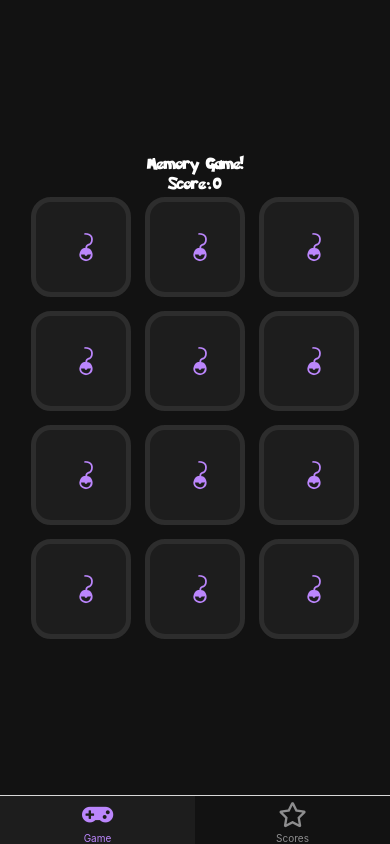
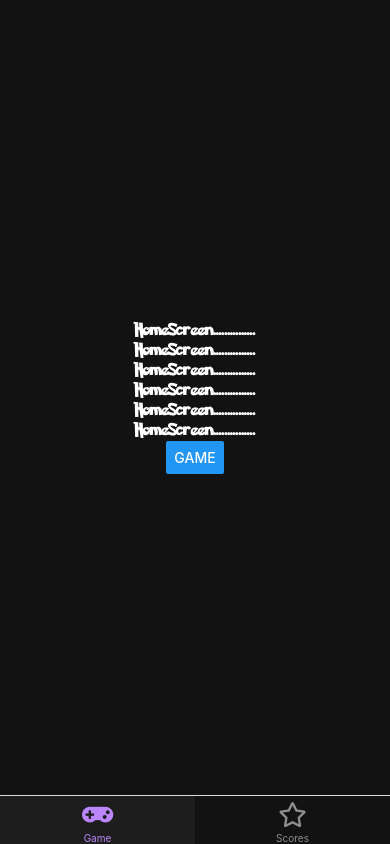
Before and after one commit to MrPerales/memoryGame, a React Native app: screen /HomeNavigation in a window 390 px wide. Built offline with nearby package versions, Linux system fonts and the light colour scheme.

Commit message:
refactor: was changed home page to Game page and added stackNavigation

```diff
--- /dev/null
+++ b/src/navigation/HomeNavigation.js
@@ -0,0 +1,14 @@
+import React from "react";
+import { createNativeStackNavigator } from "@react-navigation/native-stack";
+import HomeScreen from "../screen/HomeScreen";
+import Game from "../screen/Game";
+
+const Stack = createNativeStackNavigator();
+export default function HomeNavigation() {
+  return (
+    <Stack.Navigator screenOptions={{ headerShown: false }}>
+      <Stack.Screen name="Home" component={HomeScreen} />
+      <Stack.Screen name="Game" component={Game} />
+    </Stack.Navigator>
+  );
+}
--- a/src/navigation/NavigationTab.js
+++ b/src/navigation/NavigationTab.js
@@ -1,8 +1,8 @@
 import React from "react";
 import { createBottomTabNavigator } from "@react-navigation/bottom-tabs";
 import Icon from "react-native-vector-icons/FontAwesome5";
-import HomeScreen from "../screen/HomeScreen";
 import ScoreScreen from "../screen/ScoreScreen";
+import HomeNavigation from "./HomeNavigation";
 
 const Tab = createBottomTabNavigator();
 
@@ -20,14 +20,14 @@ export default function NavigationTab() {
       }}
     >
       <Tab.Screen
-        name="Home"
+        name="HomeNavigation"
         options={{
           tabBarLabel: "Game",
           tabBarIcon: ({ color, size }) => (
             <Icon name="gamepad" color={color} size={size} />
           ),
         }}
-        component={HomeScreen}
+        component={HomeNavigation}
       />
       <Tab.Screen
         name="Score"
--- /dev/null
+++ b/src/screen/Game.js
@@ -0,0 +1,137 @@
+import { View, Text, StyleSheet, Modal, Alert, Animated } from "react-native";
+import { useState, useEffect, useRef } from "react";
+import React from "react";
+import MemoryCard from "../components/MemoryCard";
+import randomCards from "../utils/cards";
+import shuffle from "../utils/shuffle";
+import ModalWin from "../components/ModalWin";
+import useStateContext from "../hooks/useStateContext";
+import { addScoreOnStorage } from "../utils/storage";
+
+export default function Game() {
+  // cards
+  const cards = randomCards();
+  const [board, setBoard] = useState(() => shuffle([...cards, ...cards]));
+  const [selectedCard, setSelectedCard] = useState([]);
+  const [matchedCards, setMatchedCards] = useState([]);
+  const { score, points, name } = useStateContext();
+
+  const handleTapCard = (index) => {
+    if (selectedCard.length >= 2 || selectedCard.includes(index)) return;
+    setSelectedCard([...selectedCard, index]);
+  };
+  // const didPlayerWin = () => matchedCards.length === board.length;
+  const didPlayerWin = matchedCards.length === board.length ? true : false;
+  const resetGame = () => {
+    addScoreOnStorage(name, score);
+    setBoard(() => shuffle([...cards, ...cards]));
+    setSelectedCard([]);
+    setMatchedCards([]);
+    points(0);
+  };
+  useEffect(() => {
+    if (selectedCard.length < 2) return;
+    //if card is same add a matchedCards and clean selectedCard
+    if (board[selectedCard[0]] === board[selectedCard[1]]) {
+      setMatchedCards([...matchedCards, ...selectedCard]);
+      setSelectedCard([]);
+      points(score + 10);
+    } else {
+      setTimeout(() => {
+        setSelectedCard([]);
+        // wrong card :(
+        if (score > 0) {
+          points(score - 2);
+        }
+      }, 1000);
+    }
+  }, [selectedCard]);
+
+  // animated
+  const flipAnimation = useRef(new Animated.Value(0)).current;
+
+  useEffect(() => {
+    Animated.timing(flipAnimation, {
+      toValue: 180,
+      duration: 2000,
+      useNativeDriver: true,
+    }).start();
+  }, [flipAnimation]); ///
+  return (
+    <View style={styles.container}>
+      <Text style={styles.title}>
+        {didPlayerWin ? "Congratulation" : "Memory Game!"}
+      </Text>
+      <Text style={styles.score}>Score:{score}</Text>
+      <View style={styles.board}>
+        {board.map((card, index) => {
+          const isTurnedOver =
+            selectedCard.includes(index) || matchedCards.includes(index);
+          return (
+            <Animated.View
+              key={index}
+              style={{
+                transform: [
+                  {
+                    rotateY: flipAnimation.interpolate({
+                      inputRange: [0, 180],
+                      outputRange: ["0deg", "360deg"],
+                    }),
+                  },
+                ],
+              }}
+            >
+              <MemoryCard
+                isTurnedOver={isTurnedOver}
+                onPress={() => handleTapCard(index)}
+                key={index}
+                card={card}
+              />
+            </Animated.View>
+          );
+        })}
+      </View>
+      {/*if you Win open modal */}
+      <Modal
+        animationType="fade"
+        transparent={true}
+        visible={didPlayerWin}
+        onRequestClose={() => {
+          Alert.alert("Modal has been closed");
+        }}
+      >
+        <View style={styles.modalView}>
+          <ModalWin resetGame={resetGame} />
+        </View>
+      </Modal>
+    </View>
+  );
+}
+const styles = StyleSheet.create({
+  container: {
+    flex: 1,
+    backgroundColor: "#121212",
+    alignItems: "center",
+    justifyContent: "center",
+  },
+  title: {
+    color: "#ffffff",
+    fontFamily: "pokemonSolidNormal",
+  },
+  score: {
+    fontFamily: "pokemonSolidNormal",
+    color: "#fff",
+  },
+  board: {
+    flexDirection: "row",
+    flexWrap: "wrap",
+    gap: 10,
+    justifyContent: "center",
+  },
+  // modal styles
+  modalView: {
+    flex: 1,
+    justifyContent: "center",
+    alignItems: "center",
+  },
+});
--- a/src/screen/HomeScreen.js
+++ b/src/screen/HomeScreen.js
@@ -1,110 +1,20 @@
-import { View, Text, StyleSheet, Modal, Alert, Animated } from "react-native";
-import { useEffect, useRef, useState } from "react";
+import { View, Text, StyleSheet, Button } from "react-native";
 import React from "react";
-import MemoryCard from "../components/MemoryCard";
-import randomCards from "../utils/cards";
-import shuffle from "../utils/shuffle";
-import ModalWin from "../components/ModalWin";
-import useStateContext from "../hooks/useStateContext";
-import { addScoreOnStorage } from "../utils/storage";
 
-export default function HomeScreen() {
-  // cards
-  const cards = randomCards();
-  const [board, setBoard] = useState(() => shuffle([...cards, ...cards]));
-  const [selectedCard, setSelectedCard] = useState([]);
-  const [matchedCards, setMatchedCards] = useState([]);
-  const { score, points, name } = useStateContext();
-
-  const handleTapCard = (index) => {
-    if (selectedCard.length >= 2 || selectedCard.includes(index)) return;
-    setSelectedCard([...selectedCard, index]);
+export default function HomeScreen(props) {
+  const { navigation } = props;
+  const getToGame = () => {
+    navigation.navigate("Game");
   };
-  // const didPlayerWin = () => matchedCards.length === board.length;
-  const didPlayerWin = matchedCards.length === board.length ? true : false;
-  const resetGame = () => {
-    addScoreOnStorage(name, score);
-    setBoard(() => shuffle([...cards, ...cards]));
-    setSelectedCard([]);
-    setMatchedCards([]);
-    points(0);
-  };
-  useEffect(() => {
-    if (selectedCard.length < 2) return;
-    //if card is same add a matchedCards and clean selectedCard
-    if (board[selectedCard[0]] === board[selectedCard[1]]) {
-      setMatchedCards([...matchedCards, ...selectedCard]);
-      setSelectedCard([]);
-      points(score + 10);
-    } else {
-      setTimeout(() => {
-        setSelectedCard([]);
-        // wrong card :(
-        if (score > 0) {
-          points(score - 2);
-        }
-      }, 1000);
-    }
-  }, [selectedCard]);
-
-  // animated
-  const flipAnimation = useRef(new Animated.Value(0)).current;
-
-  useEffect(() => {
-    Animated.timing(flipAnimation, {
-      toValue: 180,
-      duration: 2000,
-      useNativeDriver: true,
-    }).start();
-  }, [flipAnimation]); ///
-
   return (
     <View style={styles.container}>
-      <Text style={styles.title}>
-        {didPlayerWin ? "Congratulation" : "Memory Game!"}
-      </Text>
-      <Text style={styles.score}>Score:{score}</Text>
-      <View style={styles.board}>
-        {board.map((card, index) => {
-          const isTurnedOver =
-            selectedCard.includes(index) || matchedCards.includes(index);
-          return (
-            <Animated.View
-              key={index}
-              style={{
-                transform: [
-                  {
-                    rotateY: flipAnimation.interpolate({
-                      inputRange: [0, 180],
-                      outputRange: ["0deg", "360deg"],
-                    }),
-                  },
-                ],
-              }}
-            >
-              <MemoryCard
-                isTurnedOver={isTurnedOver}
-                onPress={() => handleTapCard(index)}
-                key={index}
-                card={card}
-              />
-            </Animated.View>
-          );
-        })}
-      </View>
-      {/*if you Win open modal */}
-      <Modal
-        animationType="fade"
-        transparent={true}
-        visible={didPlayerWin}
-        onRequestClose={() => {
-          Alert.alert("Modal has been closed");
-        }}
-      >
-        <View style={styles.modalView}>
-          <ModalWin resetGame={resetGame} />
-        </View>
-      </Modal>
+      <Text style={styles.title}>HomeScreen...............</Text>
+      <Text style={styles.title}>HomeScreen...............</Text>
+      <Text style={styles.title}>HomeScreen...............</Text>
+      <Text style={styles.title}>HomeScreen...............</Text>
+      <Text style={styles.title}>HomeScreen...............</Text>
+      <Text style={styles.title}>HomeScreen...............</Text>
+      <Button onPress={getToGame} title="game" />
     </View>
   );
 }
@@ -119,20 +29,4 @@ const styles = StyleSheet.create({
     color: "#ffffff",
     fontFamily: "pokemonSolidNormal",
   },
-  score: {
-    fontFamily: "pokemonSolidNormal",
-    color: "#fff",
-  },
-  board: {
-    flexDirection: "row",
-    flexWrap: "wrap",
-    gap: 10,
-    justifyContent: "center",
-  },
-  // modal styles
-  modalView: {
-    flex: 1,
-    justifyContent: "center",
-    alignItems: "center",
-  },
 });
```
